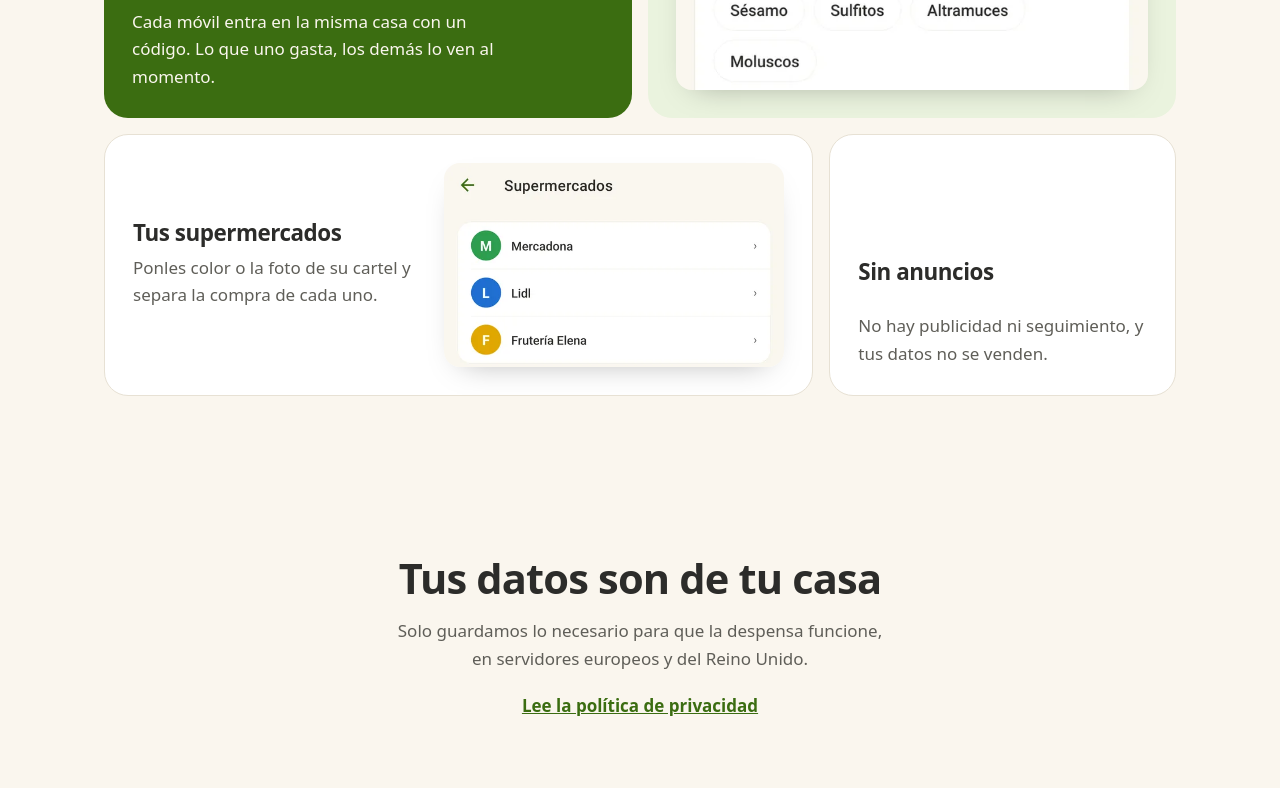
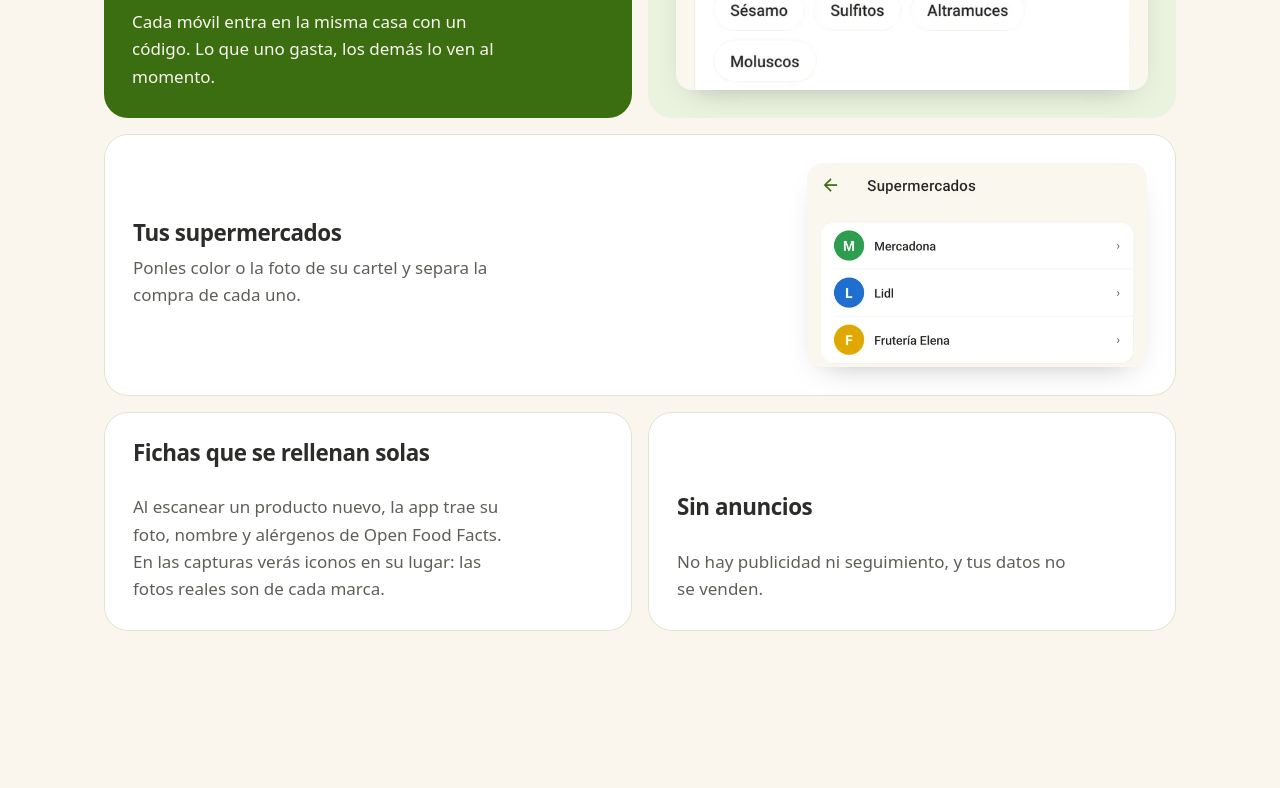
Before and after one commit to Japaro79/tudespensa-site, a plain HTML site: page index.html in a window 1280 px wide. Shown: the part 2000-2788 px from the top of the page. Drawn offline with Linux system fonts and the light colour scheme.

Commit message:
docs: 8-digit code and explain product images

```diff
--- a/index.html
+++ b/index.html
@@ -69,7 +69,10 @@
           <ol class="steps">
             <li class="reveal">
               <h3>Escanea al gastar</h3>
-              <p>Al abrir el último paquete, apunta la cámara al código de barras. El stock baja solo.</p>
+              <p>
+                Al abrir el último paquete, apunta la cámara al código de barras. El stock baja solo
+                y la ficha del producto se completa con su foto y sus alérgenos.
+              </p>
             </li>
             <li class="reveal">
               <h3>Se apunta solo</h3>
@@ -119,6 +122,13 @@
               alt="Supermercados de la casa, cada uno con su color"
               loading="lazy"
             />
+          </article>
+          <article class="tile tile-plain reveal">
+            <h3>Fichas que se rellenan solas</h3>
+            <p>
+              Al escanear un producto nuevo, la app trae su foto, nombre y alérgenos de Open Food
+              Facts. En las capturas verás iconos en su lugar: las fotos reales son de cada marca.
+            </p>
           </article>
           <article class="tile tile-plain reveal">
             <h3>Sin anuncios</h3>
--- a/style.css
+++ b/style.css
@@ -195,7 +195,7 @@ p {
   max-width: 46ch;
 }
 
-/* Features bento: 4 tiles in a 6-column grid (3+3, 4+2) */
+/* Features bento: 5 tiles in a 6-column grid (3+3, 6, 3+3) */
 .features {
   padding-top: 48px;
   padding-bottom: 96px;
@@ -247,7 +247,7 @@ p {
   box-shadow: 0 12px 30px -18px rgb(0 0 0 / 0.35);
 }
 .tile-wide {
-  grid-column: span 4;
+  grid-column: span 6;
   background: var(--surface);
   border: 1px solid var(--border);
   flex-direction: row;
@@ -262,7 +262,7 @@ p {
   margin-top: 0;
 }
 .tile-plain {
-  grid-column: span 2;
+  grid-column: span 3;
   background: var(--surface);
   border: 1px solid var(--border);
   justify-content: flex-end;
```
Also changed, not shown: privacidad.html (+1 -1 lines).
